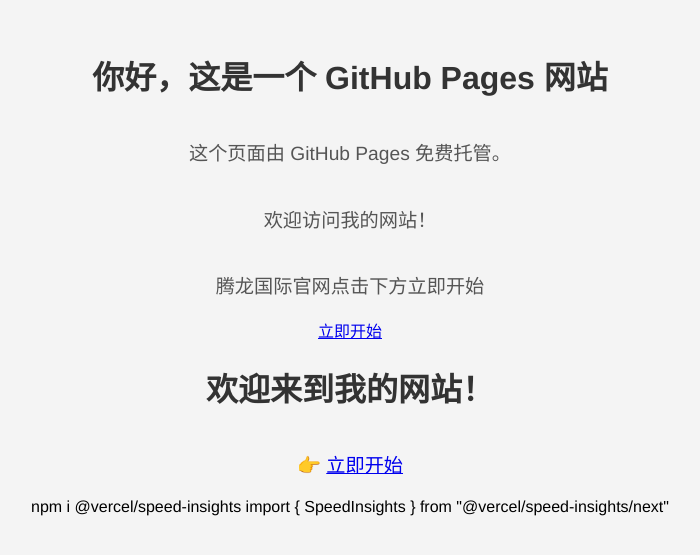
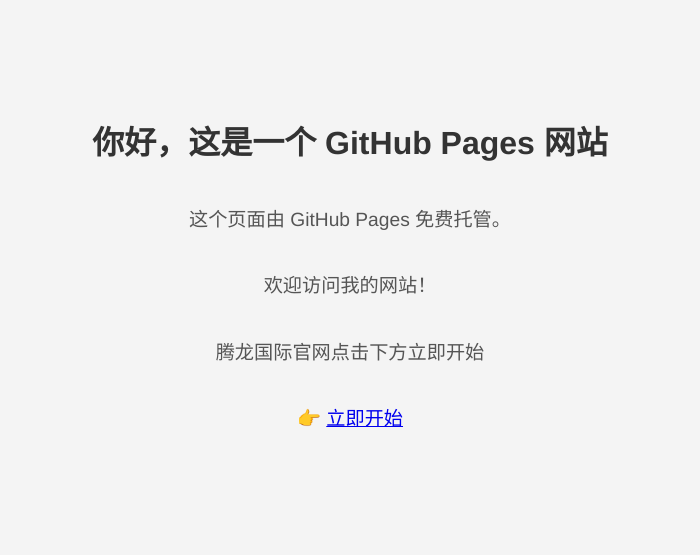
Before and after one commit to Mywarehouse5/tenglong, a plain HTML site: page index.html in a window 1280 px wide. Shown: the part 127-682 px from the top of the page, without its empty margins (290-990 px from the left). Drawn offline with Linux system fonts and the light colour scheme.

Commit message:
Update index.html

```diff
--- a/index.html
+++ b/index.html
@@ -33,19 +33,6 @@
   <p>这个页面由 GitHub Pages 免费托管。</p>
   <p>欢迎访问我的网站！</p>
   <p>腾龙国际官网点击下方立即开始</p>
-  <a href=“http://185.mystrikingly.com/”>立即开始</a>
-</body>
-</html>
-<!DOCTYPE html>
-<html lang="zh">
-<head>
-  <meta charset="UTF-8">
-  <title>我的主页</title>
-</head>
-<body>
-  <h1>欢迎来到我的网站！</h1>
   <p>👉 <a href="http://185.mystrikingly.com/" target="_blank">立即开始</a></p>
 </body>
 </html>
-npm i @vercel/speed-insights
-import { SpeedInsights } from "@vercel/speed-insights/next"
```
